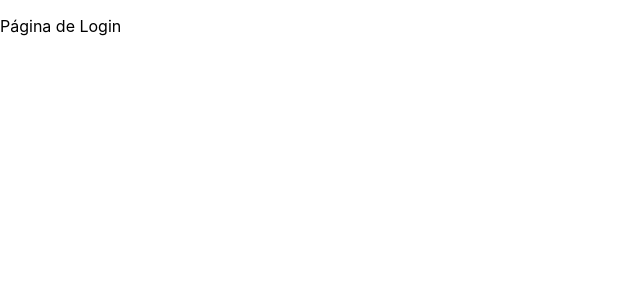
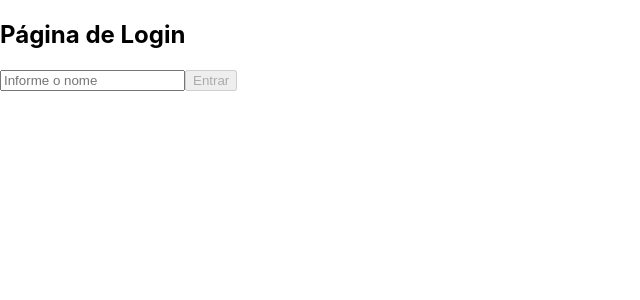
Before and after one commit to victorhsms/trybe-tunes, a React (Create React App) app: page / in a window 1280 px wide. Shown: the top 300 px of the page, without its empty margins (0-640 px from the left). Built offline with nearby package versions, Linux system fonts and the light colour scheme.

Commit message:
Requisito 2 parcialmente completo

```diff
--- /dev/null
+++ b/src/components/Input.js
@@ -0,0 +1,31 @@
+import React, { Component } from 'react';
+import PropTypes from 'prop-types';
+
+class Input extends Component {
+  render() {
+    const { id, name, type, value, message, onInputChange } = this.props;
+    return (
+      <label htmlFor={ id }>
+        <input
+          type={ type }
+          name={ name }
+          placeholder={ message }
+          data-testid={ id }
+          value={ value }
+          onChange={ onInputChange }
+        />
+      </label>
+    );
+  }
+}
+
+Input.propTypes = {
+  id: PropTypes.string.isRequired,
+  name: PropTypes.string.isRequired,
+  type: PropTypes.string.isRequired,
+  value: PropTypes.string.isRequired,
+  message: PropTypes.string.isRequired,
+  onInputChange: PropTypes.string.isRequired,
+};
+
+export default Input;
--- a/src/pages/Login.js
+++ b/src/pages/Login.js
@@ -1,12 +1,70 @@
 import React, { Component } from 'react';
+import Input from '../components/Input';
+import { createUser } from '../services/userAPI';
 // import PropTypes from 'prop-types';
 
 class Login extends Component {
+  constructor() {
+    super();
+
+    this.state = {
+      loginName: '',
+      btnDesabled: true,
+    };
+  }
+
+  componentDidUpdate() {
+    this.submitDesabledManager();
+  }
+
+  submitDesabledManager = () => {
+    const { loginName, btnDesabled } = this.state;
+    const minCharacters = 3;
+
+    if (btnDesabled === true && loginName.length >= minCharacters) {
+      this.setState({
+        btnDesabled: false,
+      });
+    } else if (btnDesabled === false && loginName.length < minCharacters) {
+      this.setState({
+        btnDesabled: true,
+      });
+    }
+  }
+
+  sendName = () => {
+    const { loginName } = this.state;
+    createUser({ name: loginName });
+  }
+
+  handleChange = ({ target }) => {
+    this.setState({
+      [target.name]: target.value,
+    });
+  }
+
   render() {
+    const { loginName, btnDesabled } = this.state;
     return (
-      <div data-testid="page-login">
-        <p>Página de Login</p>
-      </div>
+      <form data-testid="page-login">
+        <h2>Página de Login</h2>
+        <Input
+          id="login-name-input"
+          name="loginName"
+          type="text"
+          message="Informe o nome"
+          value={ loginName }
+          onInputChange={ this.handleChange }
+        />
+        <button
+          type="button"
+          data-testid="login-submit-button"
+          disabled={ btnDesabled }
+          onClick={ this.sendName }
+        >
+          Entrar
+        </button>
+      </form>
     );
   }
 }
```
